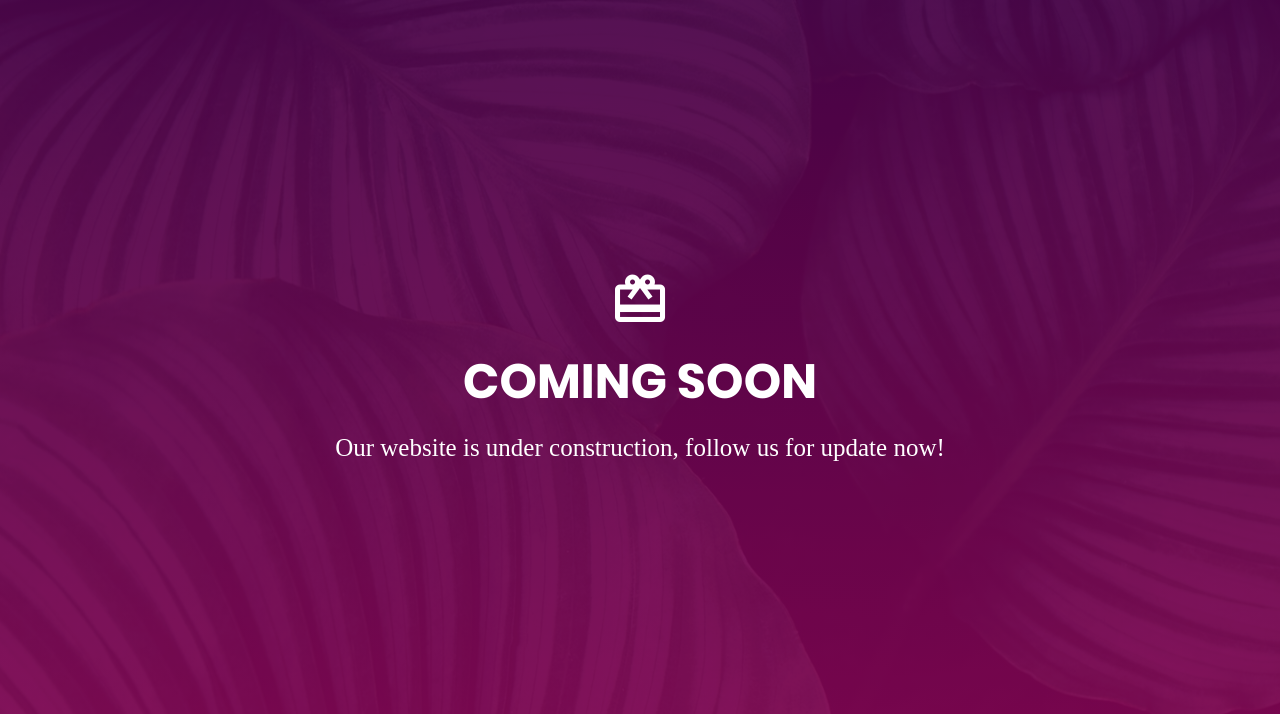
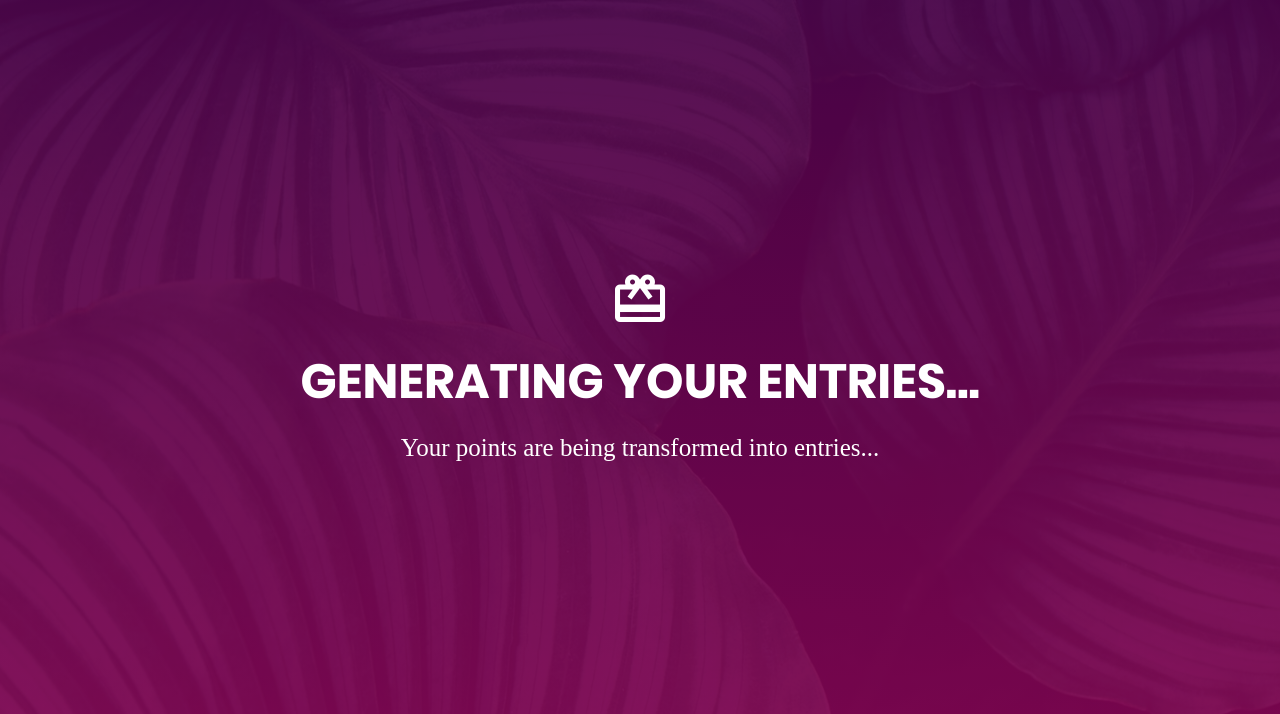
Before and after one commit to Baneeishaque/comingsoon_08, a plain HTML site: page index.html in a window 1280 px wide. Drawn offline with Linux system fonts and the light colour scheme; a web font is replaced by a local one.

Commit message:
feat: entry generation message

```diff
--- a/index.html
+++ b/index.html
@@ -1,7 +1,7 @@
 <!DOCTYPE html>
 <html lang="en">
 <head>
-	<title>Coming Soon 8</title>
+	<title>Entry Generation in Progress...</title>
 	<meta charset="UTF-8">
 	<meta name="viewport" content="width=device-width, initial-scale=1">
 <!--===============================================================================================-->
@@ -31,11 +31,11 @@
 			</p>
 
 			<h3 class="l1-txt1 txt-center p-b-22">
-				Coming Soon
+				Generating Your Entries...
 			</h3>
 
 			<p class="txt-center m2-txt1 p-b-67">
-				Our website is under construction, follow us for update now!
+				Your points are being transformed into entries...
 			</p>
 
 			<!-- <div class="flex-w flex-sa-m cd100 bor1 p-t-42 p-b-22 p-l-50 p-r-50 respon1">
```
